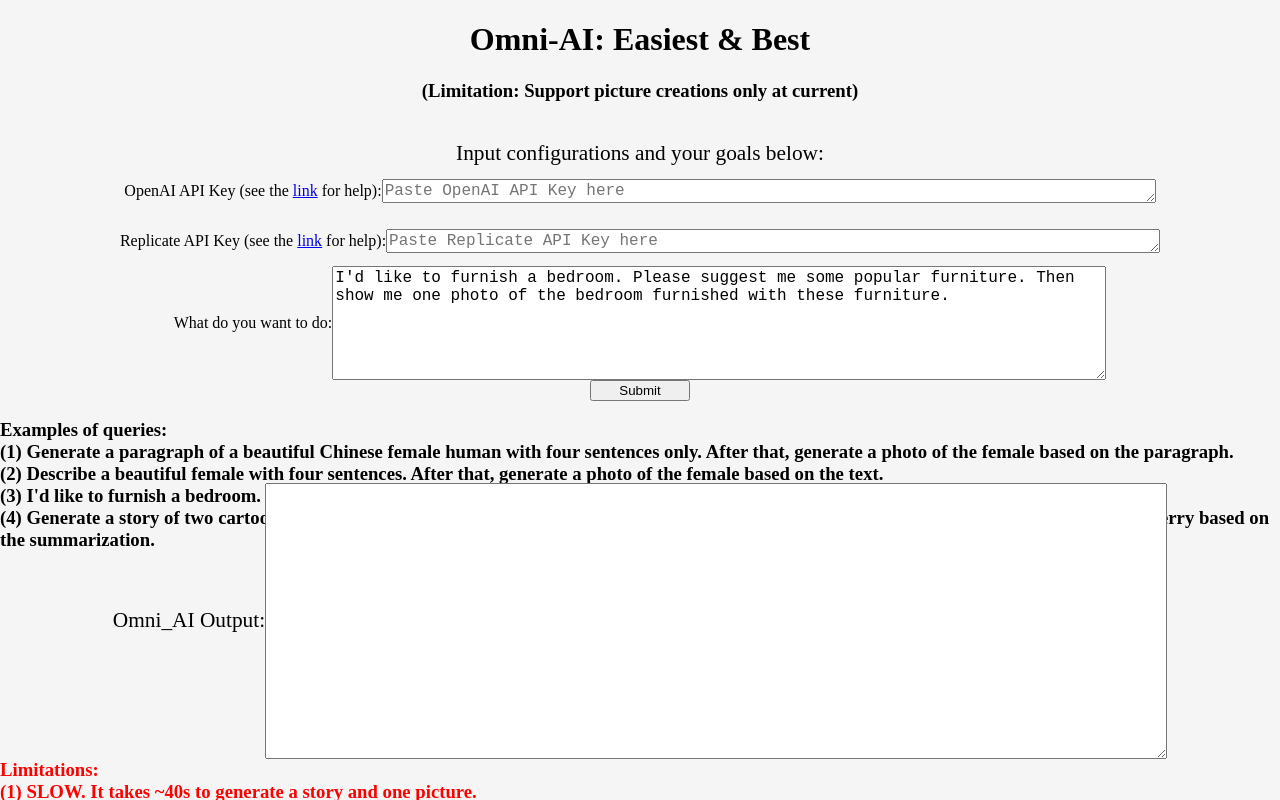
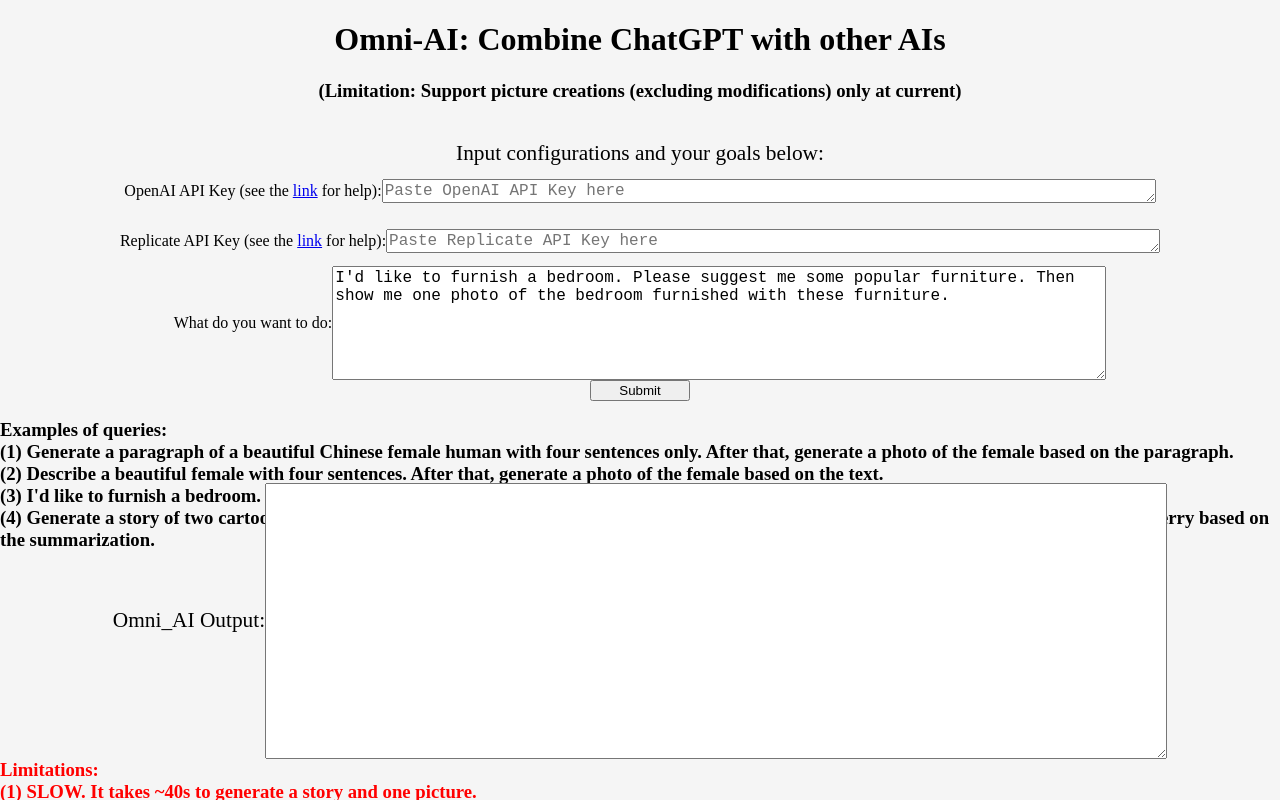
Before and after one commit to superymk/website_front, a plain HTML site: page index.html in a window 1280 px wide. Drawn offline with Linux system fonts and the light colour scheme.

Commit message:
Better webpage

```diff
--- a/index.html
+++ b/index.html
@@ -13,8 +13,8 @@
     <div class="page">
         <div class="page1">
             <div class="title-row">
-                <h1>Omni-AI: Easiest & Best</h1>
-                <h3>(Limitation: Support picture creations only at current)</h3>
+                <h1>Omni-AI: Combine ChatGPT with other AIs</h1>
+                <h3>(Limitation: Support picture creations (excluding modifications) only at current)</h3>
             </div>
             <div class="input-row">
                 <label style="font-size:16pt;">Input configurations and your goals below:</label>
```
